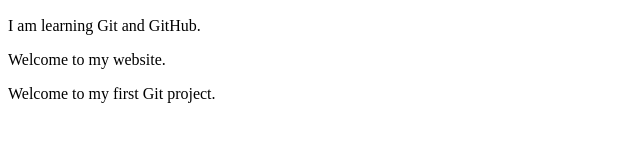
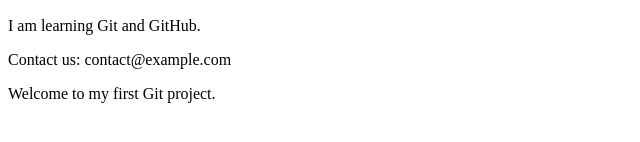
Before and after one commit to ShanmugaPriya-Palanivel/project-html, a plain HTML site: page index.html in a window 1280 px wide. Shown: the part 148-290 px from the top of the page, 0-640 px from the left. Drawn offline with Linux system fonts and the light colour scheme.

Commit message:
Change footer contact email

```diff
--- a/index.html
+++ b/index.html
@@ -10,7 +10,7 @@
     <h2>About Me</h2>
     <p>I am learning Git and GitHub.</p>
     <footer>
-    <p>Welcome to my website.</p>
+    <p>Contact us: contact@example.com</p>
 </footer>
 </section>
 </body>
```
